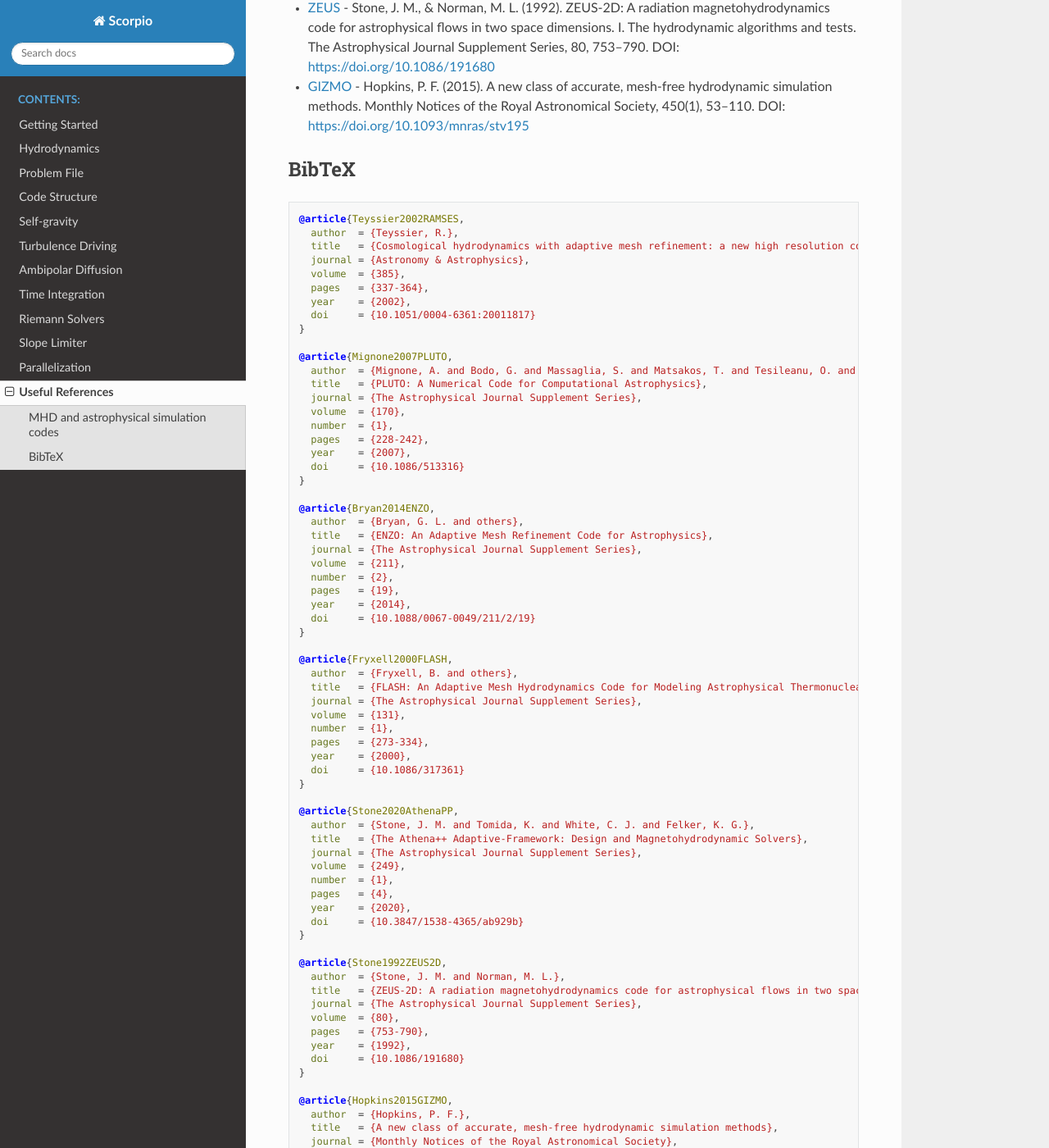
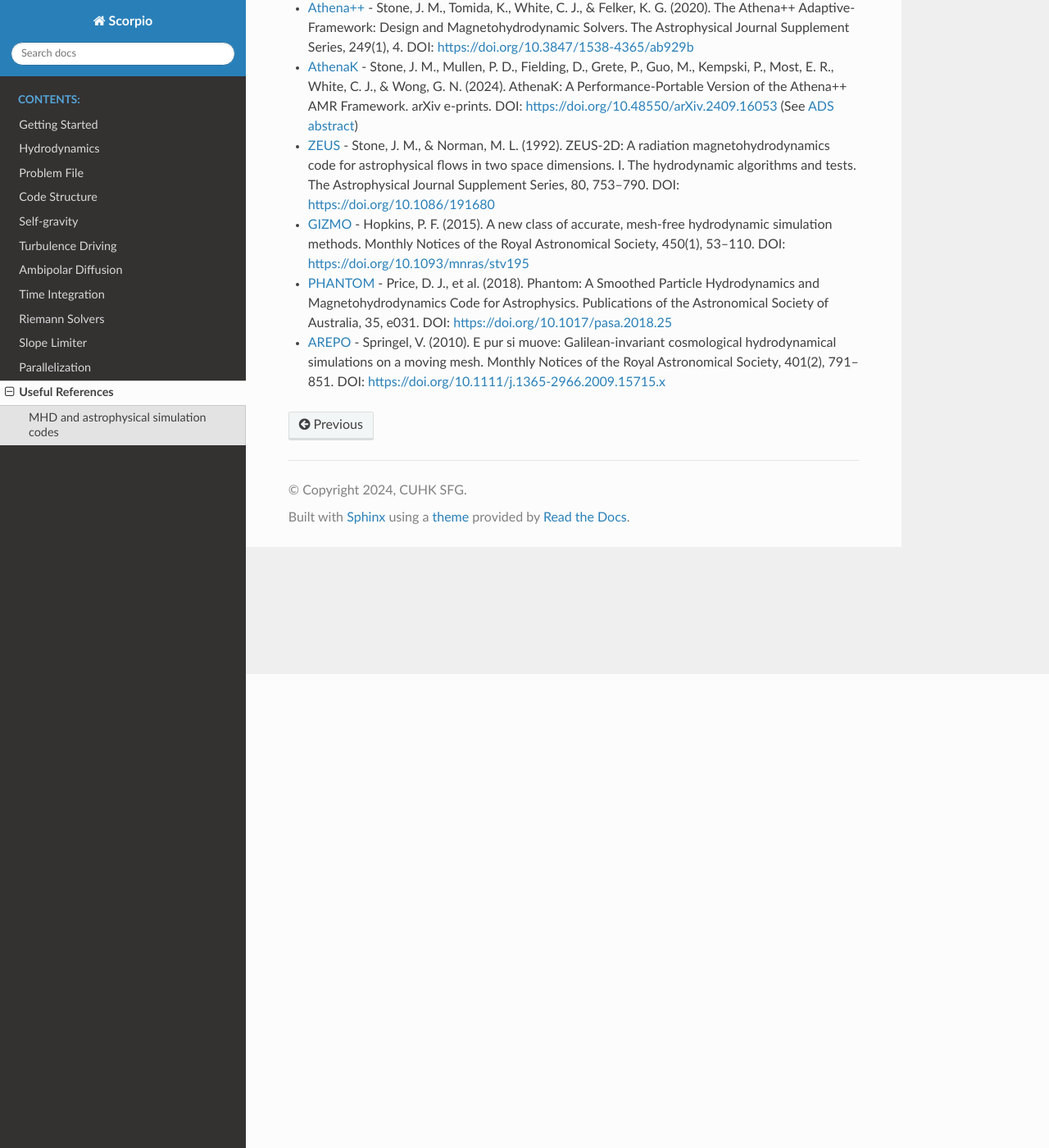
Before and after one commit to holam1hk/Scorpio-Docs, a Sphinx documentation site: the page built from docs/source/useful_references.rst, in a window 1280 px wide and 1400 px high, scrolled down 578 px. Shown: the whole window at 82% size. Built offline with Sphinx 7.4.7 and the Read the Docs theme 3.1.0, drawn with Linux system fonts in a browser that asks for light colours; some of the changed text lies outside the part shown.

Commit message:
added ref

```diff
--- a/docs/source/useful_references.rst
+++ b/docs/source/useful_references.rst
@@ -19,8 +19,14 @@ MHD and astrophysical simulation codes
 - `FLASH <https://flash.rochester.edu/site/flashcode/>`_
   - Fryxell, B., et al. (2000). FLASH: An Adaptive Mesh Hydrodynamics Code for Modeling Astrophysical Thermonuclear Flashes. The Astrophysical Journal Supplement Series, 131(1), 273–334. DOI: https://doi.org/10.1086/317361
 
-- `Athena++ <https://github.com/PrincetonUniversity/athena-public-version>`_
+- `Athena <https://github.com/PrincetonUniversity/athena-public-version>`_
+  - Stone, J. M., Gardiner, T. A., Teuben, P., Hawley, J. F., & Simon, J. B. (2008). Athena: A New Code for Astrophysical MHD. The Astrophysical Journal Supplement Series, 178(1), 137–177. DOI: https://doi.org/10.1086/588755
+
+- `Athena++ <https://github.com/PrincetonUniversity/athena>`_
   - Stone, J. M., Tomida, K., White, C. J., & Felker, K. G. (2020). The Athena++ Adaptive-Framework: Design and Magnetohydrodynamic Solvers. The Astrophysical Journal Supplement Series, 249(1), 4. DOI: https://doi.org/10.3847/1538-4365/ab929b
+
+- `AthenaK <https://github.com/IAS-Astrophysics/athenak>`_
+  - Stone, J. M., Mullen, P. D., Fielding, D., Grete, P., Guo, M., Kempski, P., Most, E. R., White, C. J., & Wong, G. N. (2024). AthenaK: A Performance-Portable Version of the Athena++ AMR Framework. arXiv e-prints. DOI: https://doi.org/10.48550/arXiv.2409.16053 (See `ADS abstract <https://ui.adsabs.harvard.edu/abs/2024arXiv240916053S/abstract>`_)
 
 - `ZEUS <https://www2.astro.psu.edu/xray/astro511/Zeus/>`_
   - Stone, J. M., & Norman, M. L. (1992). ZEUS-2D: A radiation magnetohydrodynamics code for astrophysical flows in two space dimensions. I. The hydrodynamic algorithms and tests. The Astrophysical Journal Supplement Series, 80, 753–790. DOI: https://doi.org/10.1086/191680
@@ -28,82 +34,112 @@ MHD and astrophysical simulation codes
 - `GIZMO <http://www.tapir.caltech.edu/~phopkins/Site/GIZMO.html>`_
   - Hopkins, P. F. (2015). A new class of accurate, mesh-free hydrodynamic simulation methods. Monthly Notices of the Royal Astronomical Society, 450(1), 53–110. DOI: https://doi.org/10.1093/mnras/stv195
 
-BibTeX
-======
+- `PHANTOM <https://phantomsph.readthedocs.io>`_
+  - Price, D. J., et al. (2018). Phantom: A Smoothed Particle Hydrodynamics and Magnetohydrodynamics Code for Astrophysics. Publications of the Astronomical Society of Australia, 35, e031. DOI: https://doi.org/10.1017/pasa.2018.25
 
-.. code-block:: bibtex
+- `AREPO <https://arepo-code.org>`_
+  - Springel, V. (2010). E pur si muove: Galilean-invariant cosmological hydrodynamical simulations on a moving mesh. Monthly Notices of the Royal Astronomical Society, 401(2), 791–851. DOI: https://doi.org/10.1111/j.1365-2966.2009.15715.x
 
-   @article{Teyssier2002RAMSES,
-     author  = {Teyssier, R.},
-     title   = {Cosmological hydrodynamics with adaptive mesh refinement: a new high resolution code called RAMSES},
-     journal = {Astronomy & Astrophysics},
-     volume  = {385},
-     pages   = {337-364},
-     year    = {2002},
-     doi     = {10.1051/0004-6361:20011817}
-   }
 
-   @article{Mignone2007PLUTO,
-     author  = {Mignone, A. and Bodo, G. and Massaglia, S. and Matsakos, T. and Tesileanu, O. and Zanni, C. and Ferrari, A.},
-     title   = {PLUTO: A Numerical Code for Computational Astrophysics},
-     journal = {The Astrophysical Journal Supplement Series},
-     volume  = {170},
-     number  = {1},
-     pages   = {228-242},
-     year    = {2007},
-     doi     = {10.1086/513316}
-   }
 
-   @article{Bryan2014ENZO,
-     author  = {Bryan, G. L. and others},
-     title   = {ENZO: An Adaptive Mesh Refinement Code for Astrophysics},
-     journal = {The Astrophysical Journal Supplement Series},
-     volume  = {211},
-     number  = {2},
-     pages   = {19},
-     year    = {2014},
-     doi     = {10.1088/0067-0049/211/2/19}
-   }
 
-   @article{Fryxell2000FLASH,
-     author  = {Fryxell, B. and others},
-     title   = {FLASH: An Adaptive Mesh Hydrodynamics Code for Modeling Astrophysical Thermonuclear Flashes},
-     journal = {The Astrophysical Journal Supplement Series},
-     volume  = {131},
-     number  = {1},
-     pages   = {273-334},
-     year    = {2000},
-     doi     = {10.1086/317361}
-   }
+.. BibTeX
+.. ======
 
-   @article{Stone2020AthenaPP,
-     author  = {Stone, J. M. and Tomida, K. and White, C. J. and Felker, K. G.},
-     title   = {The Athena++ Adaptive-Framework: Design and Magnetohydrodynamic Solvers},
-     journal = {The Astrophysical Journal Supplement Series},
-     volume  = {249},
-     number  = {1},
-     pages   = {4},
-     year    = {2020},
-     doi     = {10.3847/1538-4365/ab929b}
-   }
+.. .. code-block:: bibtex
 
-   @article{Stone1992ZEUS2D,
-     author  = {Stone, J. M. and Norman, M. L.},
-     title   = {ZEUS-2D: A radiation magnetohydrodynamics code for astrophysical flows in two space dimensions. I. The hydrodynamic algorithms and tests},
-     journal = {The Astrophysical Journal Supplement Series},
-     volume  = {80},
-     pages   = {753-790},
-     year    = {1992},
-     doi     = {10.1086/191680}
-   }
+..    @article{Teyssier2002RAMSES,
+..      author  = {Teyssier, R.},
+..      title   = {Cosmological hydrodynamics with adaptive mesh refinement: a new high resolution code called RAMSES},
+..      journal = {Astronomy & Astrophysics},
+..      volume  = {385},
+..      pages   = {337-364},
+..      year    = {2002},
+..      doi     = {10.1051/0004-6361:20011817}
+..    }
 
-   @article{Hopkins2015GIZMO,
-     author  = {Hopkins, P. F.},
-     title   = {A new class of accurate, mesh-free hydrodynamic simulation methods},
-     journal = {Monthly Notices of the Royal Astronomical Society},
-     volume  = {450},
-     number  = {1},
-     pages   = {53-110},
-     year    = {2015},
-     doi     = {10.1093/mnras/stv195}
-   }
+..    @article{Mignone2007PLUTO,
+..      author  = {Mignone, A. and Bodo, G. and Massaglia, S. and Matsakos, T. and Tesileanu, O. and Zanni, C. and Ferrari, A.},
+..      title   = {PLUTO: A Numerical Code for Computational Astrophysics},
+..      journal = {The Astrophysical Journal Supplement Series},
+..      volume  = {170},
+..      number  = {1},
+..      pages   = {228-242},
+..      year    = {2007},
+..      doi     = {10.1086/513316}
+..    }
+
+..    @article{Bryan2014ENZO,
+..      author  = {Bryan, G. L. and others},
+..      title   = {ENZO: An Adaptive Mesh Refinement Code for Astrophysics},
+..      journal = {The Astrophysical Journal Supplement Series},
+..      volume  = {211},
+..      number  = {2},
+..      pages   = {19},
+..      year    = {2014},
+..      doi     = {10.1088/0067-0049/211/2/19}
+..    }
+
+..    @article{Fryxell2000FLASH,
+..      author  = {Fryxell, B. and others},
+..      title   = {FLASH: An Adaptive Mesh Hydrodynamics Code for Modeling Astrophysical Thermonuclear Flashes},
+..      journal = {The Astrophysical Journal Supplement Series},
+..      volume  = {131},
+..      number  = {1},
+..      pages   = {273-334},
+..      year    = {2000},
+..      doi     = {10.1086/317361}
+..    }
+
+..    @article{Stone2020AthenaPP,
+..      author  = {Stone, J. M. and Tomida, K. and White, C. J. and Felker, K. G.},
+..      title   = {The Athena++ Adaptive-Framework: Design and Magnetohydrodynamic Solvers},
+..      journal = {The Astrophysical Journal Supplement Series},
+..      volume  = {249},
+..      number  = {1},
+..      pages   = {4},
+..      year    = {2020},
+..      doi     = {10.3847/1538-4365/ab929b}
+..    }
+
+..    @article{Stone1992ZEUS2D,
+..      author  = {Stone, J. M. and Norman, M. L.},
+..      title   = {ZEUS-2D: A radiation magnetohydrodynamics code for astrophysical flows in two space dimensions. I. The hydrodynamic algorithms and tests},
+..      journal = {The Astrophysical Journal Supplement Series},
+..      volume  = {80},
+..      pages   = {753-790},
+..      year    = {1992},
+..      doi     = {10.1086/191680}
+..    }
+
+..    @article{Hopkins2015GIZMO,
+..      author  = {Hopkins, P. F.},
+..      title   = {A new class of accurate, mesh-free hydrodynamic simulation methods},
+..      journal = {Monthly Notices of the Royal Astronomical Society},
+..      volume  = {450},
+..      number  = {1},
+..      pages   = {53-110},
+..      year    = {2015},
+..      doi     = {10.1093/mnras/stv195}
+..    }
+
+..    @article{Price2018PHANTOM,
+..      author  = {Price, D. J. and Wurster, J. and Tricco, T. S. and Nixon, C. and Toupin, S. and Pettitt, A. R. and Chan, C. and Mentiplay, D. and Laibe, G. and Throssell, K. and Nealon, R. and Liptai, D. and Bate, M. R. and Pinte, C. and Lesur, G. and Forgan, D. and Ballabio, G. and Hutchison, M. and Commer{ 1}on, B. and Young, A. K. and Dobbs, C. L. and Worpel, H. and Hirsh, K. and Lodato, G. and Dipierro, G. and Ragusa, E. and Alexander, R. D. and Cuello, N. and Humphries, R. and Cleeves, L. I. and Gonzalez, J.-F. and Casassus, S. and Zurlo, A. and Price, M. A. and P 0E9rez, S.},
+..      title   = {Phantom: A Smoothed Particle Hydrodynamics and Magnetohydrodynamics Code for Astrophysics},
+..      journal = {Publications of the Astronomical Society of Australia},
+..      volume  = {35},
+..      pages   = {e031},
+..      year    = {2018},
+..      doi     = {10.1017/pasa.2018.25}
+..    }
+
+..    @article{Springel2010AREPO,
+..      author  = {Springel, V.},
+..      title   = {E pur si muove: Galilean-invariant cosmological hydrodynamical simulations on a moving mesh},
+..      journal = {Monthly Notices of the Royal Astronomical Society},
+..      volume  = {401},
+..      number  = {2},
+..      pages   = {791-851},
+..      year    = {2010},
+..      doi     = {10.1111/j.1365-2966.2009.15715.x}
+..    }
```
